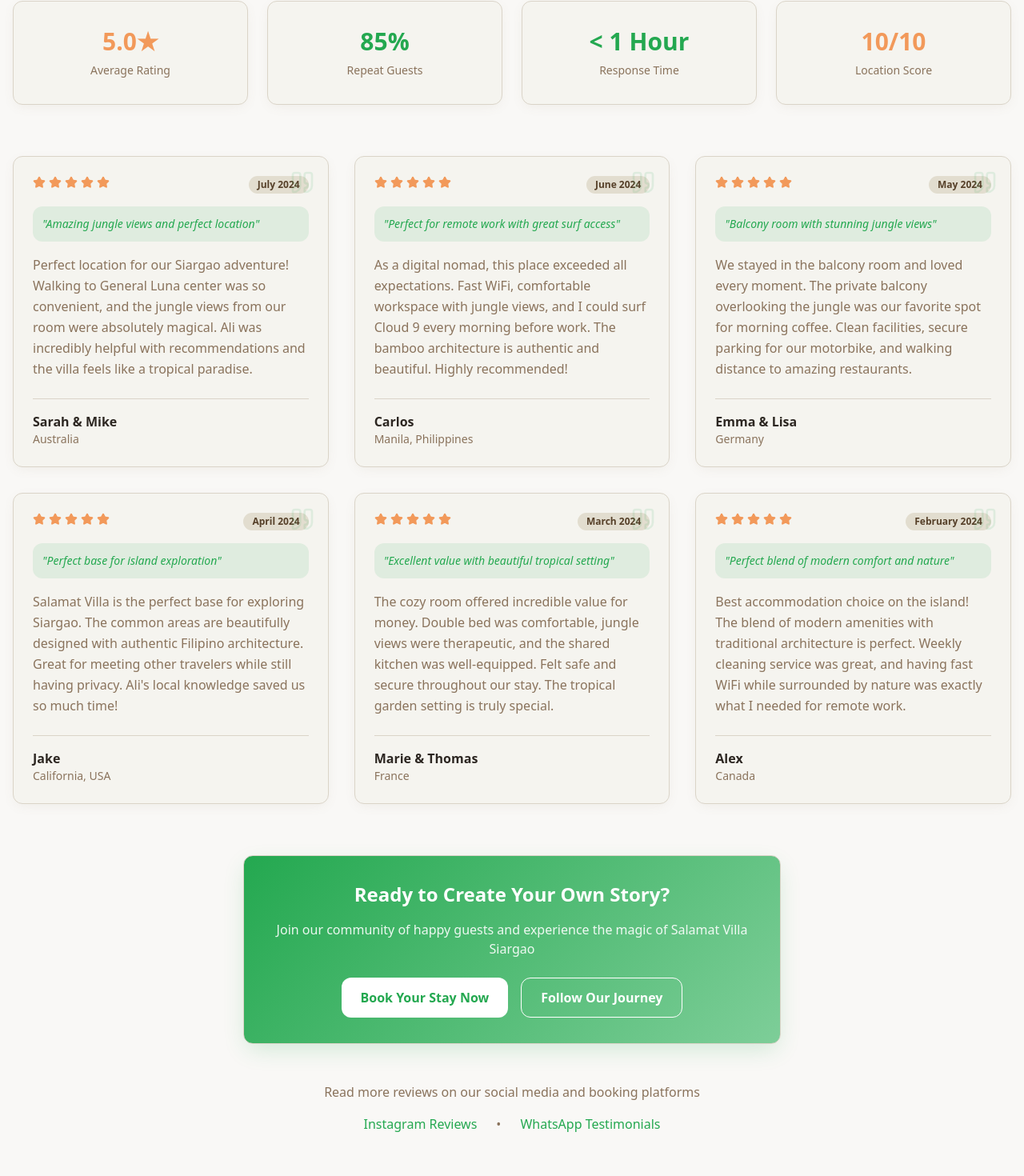
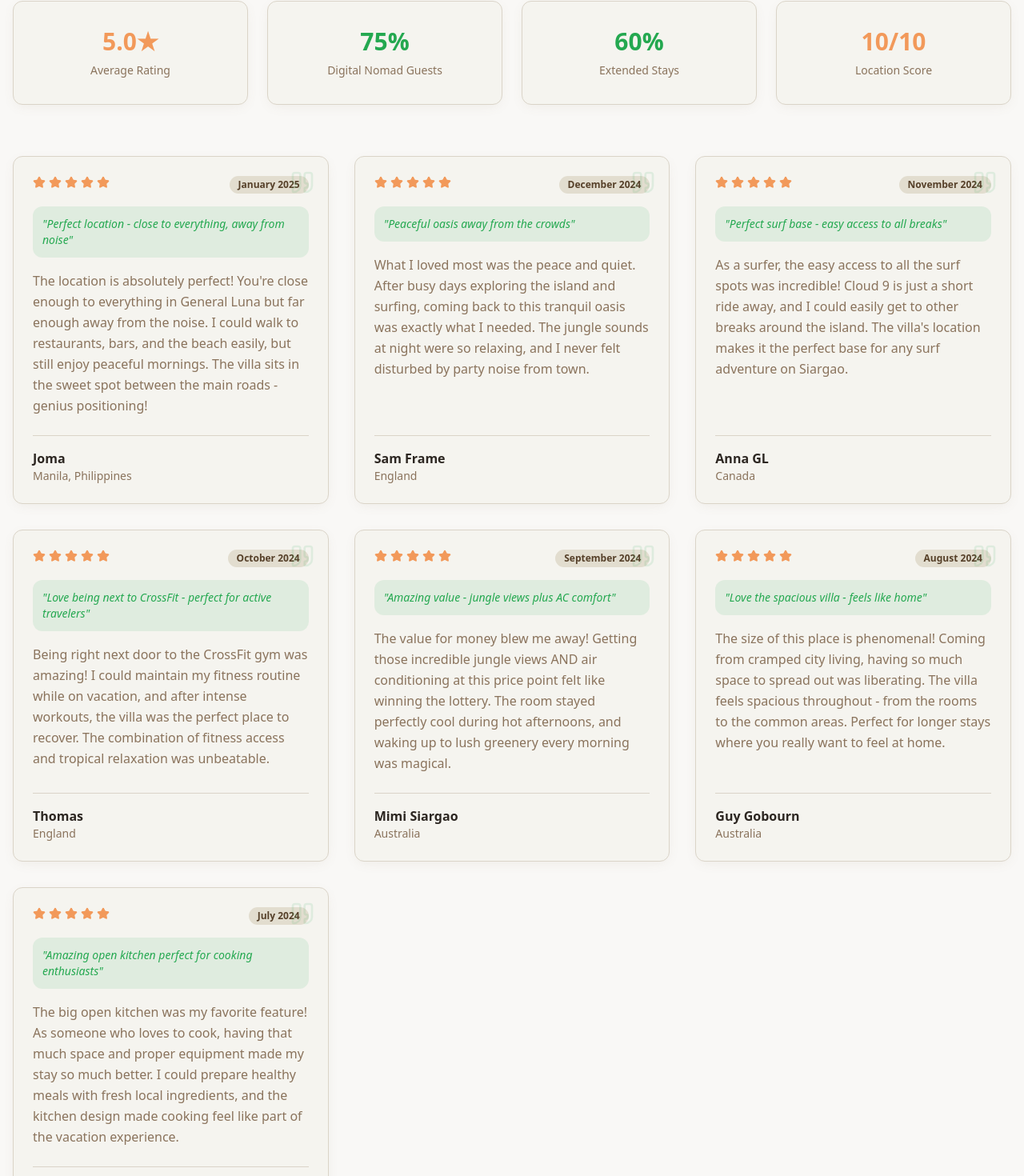
Before and after one commit to GitDDAN/siargao-jungle-villa, a React (Vite) app: page / in a window 1280 px wide. Shown: the part 8361-9831 px from the top of the page at 80% size. Built offline with nearby package versions, Linux system fonts and the light colour scheme.

Commit message:
Update Reviews.tsx

```diff
--- a/src/components/Reviews.tsx
+++ b/src/components/Reviews.tsx
@@ -5,59 +5,67 @@ import { Star, Quote } from "lucide-react";
 const Reviews = () => {
   const reviews = [
     {
-      name: "Sarah & Mike",
+      name: "Joma",
+      location: "Manila, Philippines",
+      rating: 5,
+      date: "January 2025",
+      text: "The location is absolutely perfect! You're close enough to everything in General Luna but far enough away from the noise. I could walk to restaurants, bars, and the beach easily, but still enjoy peaceful mornings. The villa sits in the sweet spot between the main roads - genius positioning!",
+      highlight: "Perfect location - close to everything, away from noise"
+    },
+    {
+      name: "Sam Frame",
+      location: "England",
+      rating: 5,
+      date: "December 2024",
+      text: "What I loved most was the peace and quiet. After busy days exploring the island and surfing, coming back to this tranquil oasis was exactly what I needed. The jungle sounds at night were so relaxing, and I never felt disturbed by party noise from town.",
+      highlight: "Peaceful oasis away from the crowds"
+    },
+    {
+      name: "Anna GL",
+      location: "Canada",
+      rating: 5,
+      date: "November 2024",
+      text: "As a surfer, the easy access to all the surf spots was incredible! Cloud 9 is just a short ride away, and I could easily get to other breaks around the island. The villa's location makes it the perfect base for any surf adventure on Siargao.",
+      highlight: "Perfect surf base - easy access to all breaks"
+    },
+    {
+      name: "Thomas",
+      location: "England",
+      rating: 5,
+      date: "October 2024",
+      text: "Being right next door to the CrossFit gym was amazing! I could maintain my fitness routine while on vacation, and after intense workouts, the villa was the perfect place to recover. The combination of fitness access and tropical relaxation was unbeatable.",
+      highlight: "Love being next to CrossFit - perfect for active travelers"
+    },
+    {
+      name: "Mimi Siargao",
       location: "Australia",
       rating: 5,
-      date: "July 2024",
-      text: "Perfect location for our Siargao adventure! Walking to General Luna center was so convenient, and the jungle views from our room were absolutely magical. Ali was incredibly helpful with recommendations and the villa feels like a tropical paradise.",
-      highlight: "Amazing jungle views and perfect location"
+      date: "September 2024",
+      text: "The value for money blew me away! Getting those incredible jungle views AND air conditioning at this price point felt like winning the lottery. The room stayed perfectly cool during hot afternoons, and waking up to lush greenery every morning was magical.",
+      highlight: "Amazing value - jungle views plus AC comfort"
     },
     {
-      name: "Carlos",
-      location: "Manila, Philippines",
+      name: "Guy Gobourn",
+      location: "Australia",
       rating: 5,
-      date: "June 2024",
-      text: "As a digital nomad, this place exceeded all expectations. Fast WiFi, comfortable workspace with jungle views, and I could surf Cloud 9 every morning before work. The bamboo architecture is authentic and beautiful. Highly recommended!",
-      highlight: "Perfect for remote work with great surf access"
+      date: "August 2024",
+      text: "The size of this place is phenomenal! Coming from cramped city living, having so much space to spread out was liberating. The villa feels spacious throughout - from the rooms to the common areas. Perfect for longer stays where you really want to feel at home.",
+      highlight: "Love the spacious villa - feels like home"
     },
     {
-      name: "Emma & Lisa",
-      location: "Germany",
+      name: "Anna",
+      location: "Poland",
       rating: 5,
-      date: "May 2024",
-      text: "We stayed in the balcony room and loved every moment. The private balcony overlooking the jungle was our favorite spot for morning coffee. Clean facilities, secure parking for our motorbike, and walking distance to amazing restaurants.",
-      highlight: "Balcony room with stunning jungle views"
-    },
-    {
-      name: "Jake",
-      location: "California, USA",
-      rating: 5,
-      date: "April 2024",
-      text: "Salamat Villa is the perfect base for exploring Siargao. The common areas are beautifully designed with authentic Filipino architecture. Great for meeting other travelers while still having privacy. Ali's local knowledge saved us so much time!",
-      highlight: "Perfect base for island exploration"
-    },
-    {
-      name: "Marie & Thomas",
-      location: "France",
-      rating: 5,
-      date: "March 2024",
-      text: "The cozy room offered incredible value for money. Double bed was comfortable, jungle views were therapeutic, and the shared kitchen was well-equipped. Felt safe and secure throughout our stay. The tropical garden setting is truly special.",
-      highlight: "Excellent value with beautiful tropical setting"
-    },
-    {
-      name: "Alex",
-      location: "Canada",
-      rating: 5,
-      date: "February 2024",
-      text: "Best accommodation choice on the island! The blend of modern amenities with traditional architecture is perfect. Weekly cleaning service was great, and having fast WiFi while surrounded by nature was exactly what I needed for remote work.",
-      highlight: "Perfect blend of modern comfort and nature"
+      date: "July 2024",
+      text: "The big open kitchen was my favorite feature! As someone who loves to cook, having that much space and proper equipment made my stay so much better. I could prepare healthy meals with fresh local ingredients, and the kitchen design made cooking feel like part of the vacation experience.",
+      highlight: "Amazing open kitchen perfect for cooking enthusiasts"
     }
   ];
 
   const stats = [
     { label: "Average Rating", value: "5.0★", color: "text-sunrise" },
-    { label: "Repeat Guests", value: "85%", color: "text-tropical-green" },
-    { label: "Response Time", value: "< 1 Hour", color: "text-tropical-green" },
+    { label: "Digital Nomad Guests", value: "75%", color: "text-tropical-green" },
+    { label: "Extended Stays", value: "60%", color: "text-tropical-green" },
     { label: "Location Score", value: "10/10", color: "text-sunrise" }
   ];
 
@@ -78,11 +86,11 @@ const Reviews = () => {
         {/* Section Header */}
         <div className="text-center mb-16 animate-fade-in">
           <h2 className="text-4xl md:text-5xl font-bold text-foreground mb-6">
-            Guest
-            <span className="text-tropical-green"> Reviews</span>
+            Real Guest
+            <span className="text-tropical-green"> Stories</span>
           </h2>
           <p className="text-xl text-muted-foreground max-w-3xl mx-auto">
-            Don't just take our word for it - hear from travelers who've experienced the magic of Salamat Villa
+            From digital nomads to surf enthusiasts - discover why guests choose Salamat Villa as their Siargao home
           </p>
         </div>
 
@@ -107,7 +115,7 @@ const Reviews = () => {
           {reviews.map((review, index) => (
             <Card
               key={index}
-              className="shadow-soft hover:shadow-tropical transition-all duration-300 transform hover:-translate-y-1 relative overflow-hidden"
+              className="shadow-soft hover:shadow-tropical transition-all duration-300 transform hover:-translate-y-1 relative overflow-hidden h-full"
               style={{ animationDelay: `${index * 0.1}s` }}
             >
               {/* Quote Icon */}
@@ -115,7 +123,7 @@ const Reviews = () => {
                 <Quote className="w-8 h-8 text-tropical-green" />
               </div>
 
-              <CardContent className="p-6">
+              <CardContent className="p-6 flex flex-col h-full">
                 {/* Rating and Date */}
                 <div className="flex justify-between items-start mb-4">
                   <div className="flex space-x-1">
@@ -134,12 +142,12 @@ const Reviews = () => {
                 </div>
 
                 {/* Review Text */}
-                <p className="text-muted-foreground mb-6 leading-relaxed">
+                <p className="text-muted-foreground mb-6 leading-relaxed flex-grow">
                   {review.text}
                 </p>
 
                 {/* Reviewer Info */}
-                <div className="border-t pt-4">
+                <div className="border-t pt-4 mt-auto">
                   <div className="font-semibold text-foreground">{review.name}</div>
                   <div className="text-sm text-muted-foreground flex items-center">
                     <span>{review.location}</span>
@@ -154,22 +162,22 @@ const Reviews = () => {
         <div className="text-center mt-16 animate-fade-in">
           <Card className="bg-gradient-tropical text-white max-w-2xl mx-auto shadow-tropical">
             <CardContent className="p-8">
-              <h3 className="text-2xl font-bold mb-4">Ready to Create Your Own Story?</h3>
+              <h3 className="text-2xl font-bold mb-4">Ready for Your Siargao Adventure?</h3>
               <p className="mb-6 text-white/90">
-                Join our community of happy guests and experience the magic of Salamat Villa Siargao
+                Join our community of surfers, digital nomads, and island explorers at Salamat Villa
               </p>
               <div className="flex flex-col sm:flex-row gap-4 justify-center">
                 <button
-                  onClick={() => window.open('https://wa.me/639083339477?text=Hi Ali! I read the amazing reviews and would love to book a room at Salamat Villa!', '_blank')}
+                  onClick={() => window.open('https://wa.me/639083339477?text=Hi Ali! I saw the amazing guest reviews and would love to book my stay at Salamat Villa!', '_blank')}
                   className="bg-white text-tropical-green hover:bg-white/90 transition-colors px-6 py-3 rounded-lg font-semibold"
                 >
                   Book Your Stay Now
                 </button>
                 <button
-                  onClick={() => window.open('https://instagram.com/alisaaaaa.j', '_blank')}
+                  onClick={() => window.open('https://instagram.com/alisaaaa.j', '_blank')}
                   className="border border-white text-white hover:bg-white hover:text-tropical-green transition-colors px-6 py-3 rounded-lg font-semibold"
                 >
-                  Follow Our Journey
+                  See More Stories
                 </button>
               </div>
             </CardContent>
@@ -179,21 +187,21 @@ const Reviews = () => {
         {/* Review Platform Links */}
         <div className="text-center mt-12 animate-fade-in">
           <p className="text-muted-foreground mb-4">
-            Read more reviews on our social media and booking platforms
+            Connect with our community and see more authentic experiences
           </p>
           <div className="flex justify-center space-x-6">
             <button
-              onClick={() => window.open('https://instagram.com/alisaaaaa.j', '_blank')}
+              onClick={() => window.open('https://instagram.com/alisaaaa.j', '_blank')}
               className="text-tropical-green hover:text-accent transition-colors font-medium"
             >
-              Instagram Reviews
+              @alisaaaa.j
             </button>
             <span className="text-muted-foreground">•</span>
             <button
               onClick={() => window.open('https://wa.me/639083339477', '_blank')}
               className="text-tropical-green hover:text-accent transition-colors font-medium"
             >
-              WhatsApp Testimonials
+              WhatsApp Community
             </button>
           </div>
         </div>
```
